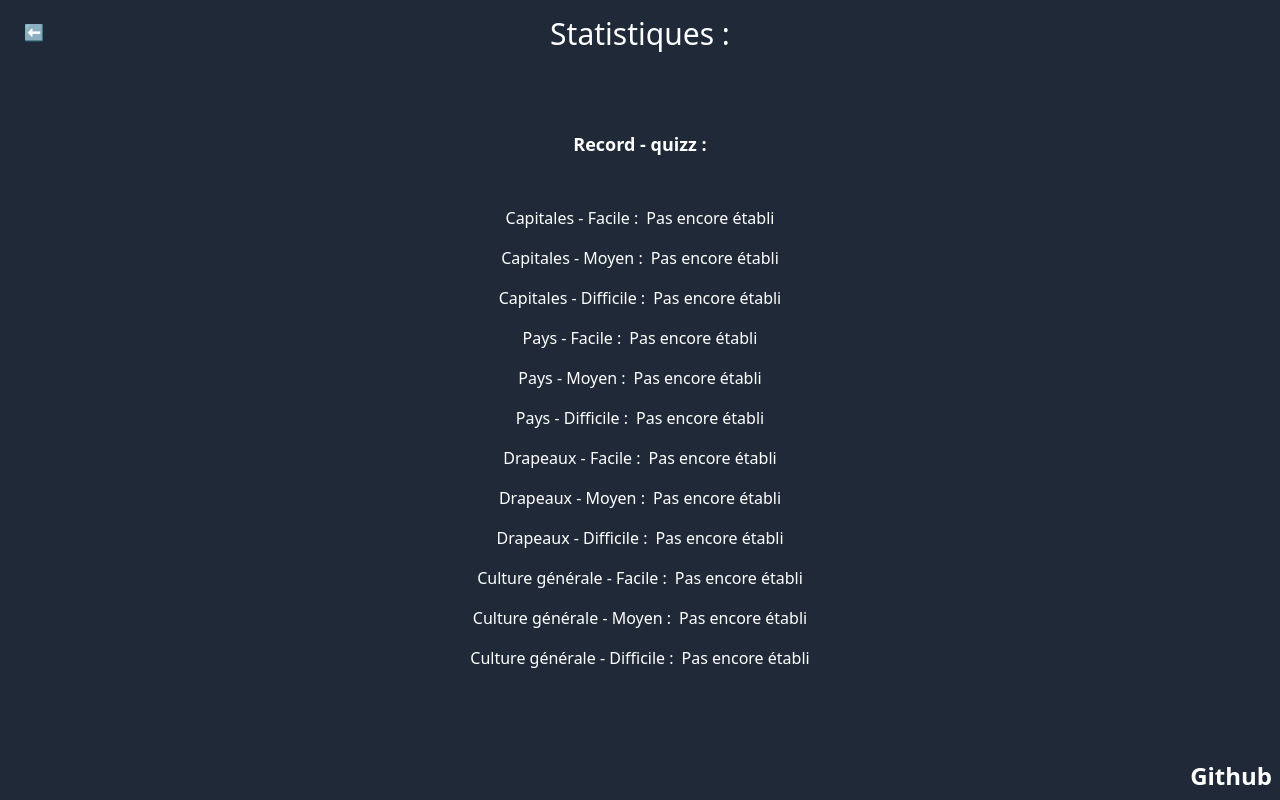
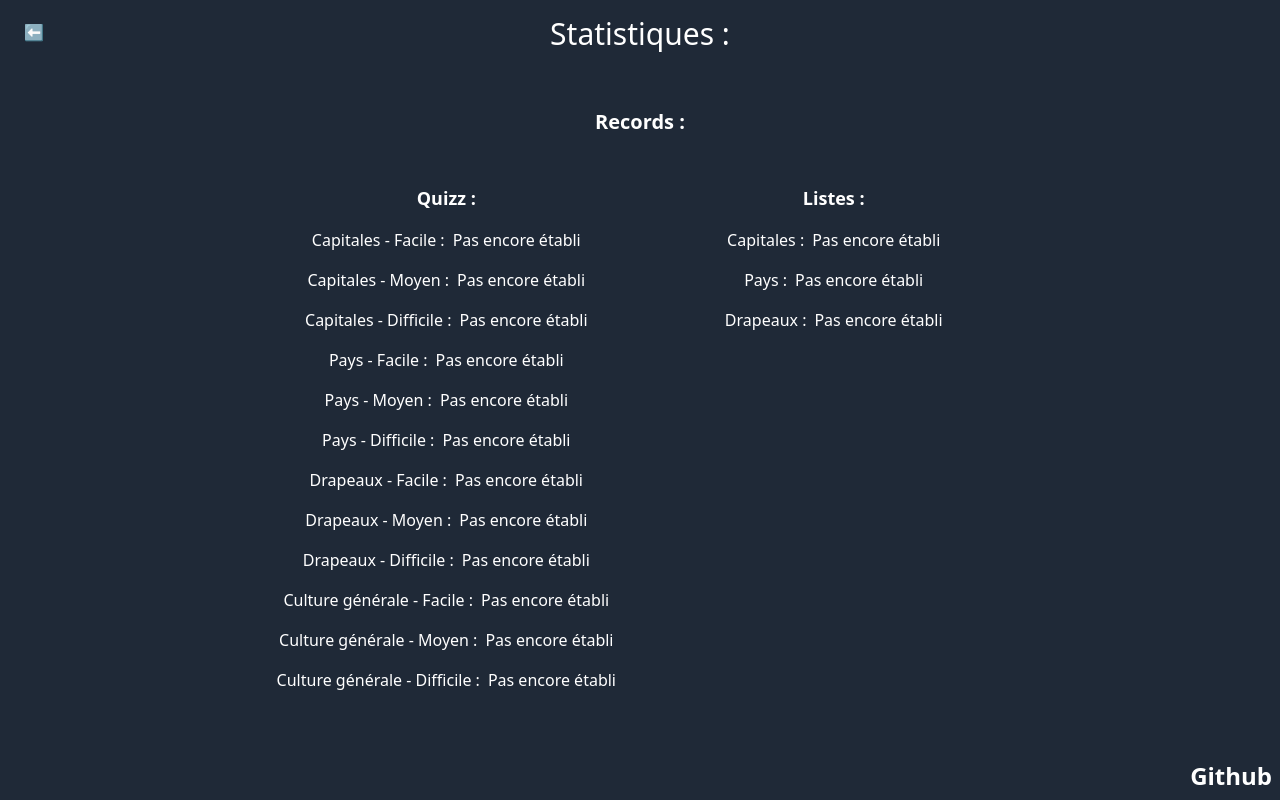
Before and after one commit to DJKFifou/Geoquizz, a SvelteKit app: page /stats in a window 1280 px wide. Built offline with nearby package versions, Linux system fonts and the light colour scheme.

Commit message:
add localStorage for lists

```diff
--- a/src/routes/lists/[categorie]/+page.svelte
+++ b/src/routes/lists/[categorie]/+page.svelte
@@ -9,6 +9,7 @@
 
 	$: categorieName = $page.params.categorie;
 
+	let currentRecord = `${$page.params.categorie}Record`;
 	let datas: Country[] = data?.data || [];
 	let inputValue: string = '';
 	let revealedAnswers: string[] = [];
@@ -65,6 +66,7 @@
 					timer--;
 				} else {
 					clearInterval(timerInterval!);
+
 					gameOver = true;
 				}
 			}, 1000);
@@ -93,6 +95,9 @@
 
 	$: {
 		if (!gameOver) {
+			if (revealedAnswers.length === datas.length) {
+				gameOver = true;
+			}
 			if (categorieName === 'capitals') {
 				const matchingCountry = datas.find((item: any) =>
 					item.capital.some((cap: any) => cleanString(cap) === cleanString(inputValue))
@@ -119,6 +124,12 @@
 					missingAnswers.push(item.country);
 				}
 			});
+			if (localStorage.getItem(currentRecord)) {
+				Number(localStorage.getItem(currentRecord)) < revealedAnswers.length &&
+					localStorage.setItem(currentRecord, revealedAnswers.length.toString());
+			} else {
+				localStorage.setItem(currentRecord, revealedAnswers.length.toString());
+			}
 		}
 	}
 </script>
@@ -134,6 +145,9 @@
 					: `Temps restant : ${timerDisabled ? 'Désactivé' : formatTime(timer)}`}
 			</p>
 			<p class="text-center text-xl font-medium">{revealedAnswers.length} / {datas.length}</p>
+			{#if gameOver}
+				<h3>Votre record est {localStorage.getItem(currentRecord)}/{data.data.length}</h3>
+			{/if}
 			<div class="flex gap-4">
 				{#if !gameOver}
 					{#if !timerDisabled}
--- a/src/routes/stats/+page.svelte
+++ b/src/routes/stats/+page.svelte
@@ -1,5 +1,5 @@
 <script lang="ts">
-	let localStorageItems: Record<string, string> = {
+	let localStorageQuizzItems: Record<string, string> = {
 		easycapitalsRecord: 'Capitales - Facile',
 		mediumcapitalsRecord: 'Capitales - Moyen',
 		hardcapitalsRecord: 'Capitales - Difficile',
@@ -14,13 +14,29 @@
 		hardgeneral_knowledgeRecord: 'Culture générale - Difficile'
 	};
 
-	let records: Record<string, string> = {};
+	let localStorageListsItems: Record<string, string> = {
+		capitalsRecord: 'Capitales',
+		countriesRecord: 'Pays',
+		flagsRecord: 'Drapeaux'
+	};
+
+	let quizzRecords: Record<string, string> = {};
+	let listsRecords: Record<string, string> = {};
 
 	if (typeof window !== 'undefined') {
-		for (const key of Object.keys(localStorageItems)) {
-			records[key] = localStorage.getItem(key)
+		for (const key of Object.keys(localStorageQuizzItems)) {
+			quizzRecords[key] = localStorage.getItem(key)
 				? `${localStorage.getItem(key)} / 20`
 				: 'Pas encore établi';
+		}
+
+		for (const key of Object.keys(localStorageListsItems)) {
+			for (const key of Object.keys(localStorageListsItems)) {
+				const record = localStorage.getItem(key);
+				listsRecords[key] = record
+					? `${record} / ${key === 'countriesRecord' ? 190 : 195}`
+					: 'Pas encore établi';
+			}
 		}
 	}
 </script>
@@ -34,14 +50,30 @@
 		<h1 class="text-3xl font-medium">Statistiques :</h1>
 	</div>
 	<div class="flex flex-col items-center gap-12">
-		<h3 class="text-lg font-bold">Record - quizz :</h3>
-		<div class="flex flex-col items-center gap-4">
-			{#each Object.keys(localStorageItems) as key}
-				<div class="flex gap-2">
-					<p>{localStorageItems[key]} :</p>
-					<p>{records[key] || 'Loading'}</p>
+		<h2 class="text-xl font-bold">Records :</h2>
+		<div class="grid grid-cols-2 gap-12">
+			<div class="flex flex-col items-center gap-4">
+				<h3 class="text-lg font-bold">Quizz :</h3>
+				<div class="flex flex-col items-center gap-4">
+					{#each Object.keys(localStorageQuizzItems) as key}
+						<div class="flex gap-2">
+							<p>{localStorageQuizzItems[key]} :</p>
+							<p>{quizzRecords[key] || 'Loading'}</p>
+						</div>
+					{/each}
 				</div>
-			{/each}
+			</div>
+			<div class="flex flex-col items-center gap-4">
+				<h3 class="text-lg font-bold">Listes :</h3>
+				<div class="flex flex-col items-center gap-4">
+					{#each Object.keys(localStorageListsItems) as key}
+						<div class="flex gap-2">
+							<p>{localStorageListsItems[key]} :</p>
+							<p>{listsRecords[key] || 'Loading'}</p>
+						</div>
+					{/each}
+				</div>
+			</div>
 		</div>
 	</div>
 </div>
```
